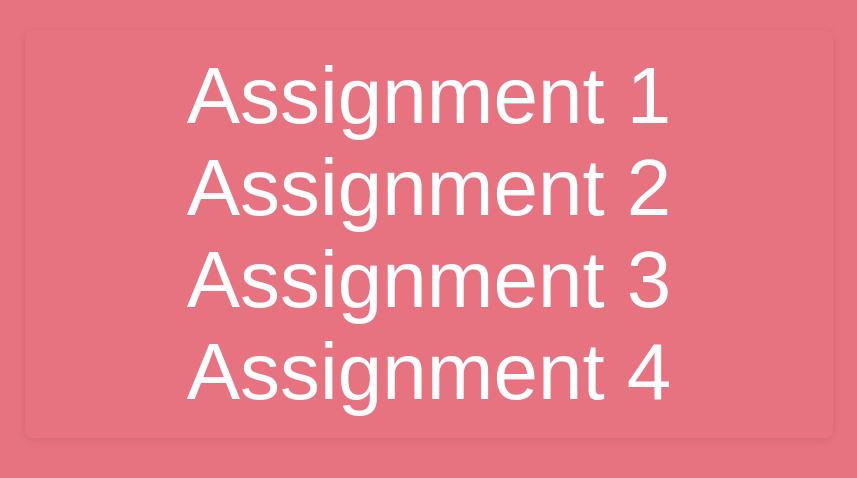
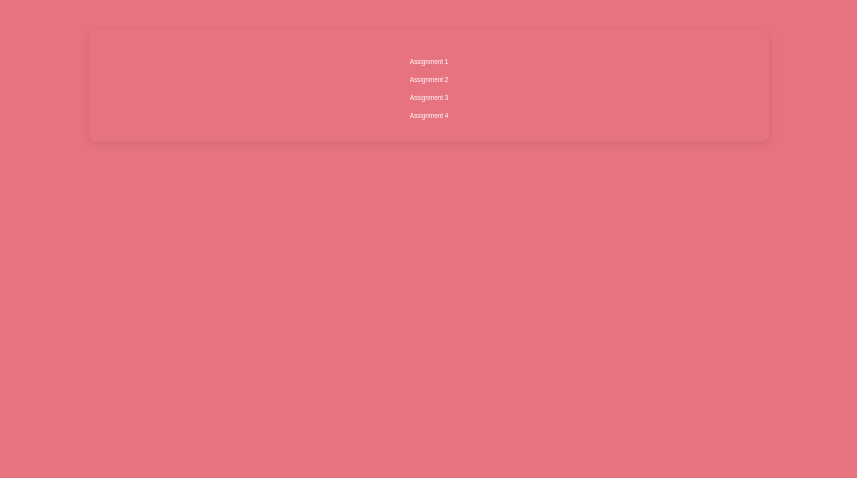
Before and after one commit to astr0nom1ca/Karatu-2nd-Semester-CSS-1-4, a plain HTML site: page index.html in a window 1280 px wide. Shown: the whole page, without its empty margins (211-1068 px from the left). Drawn offline with Linux system fonts and the light colour scheme.

Commit message:
Update index.html

```diff
--- a/index.html
+++ b/index.html
@@ -15,7 +15,7 @@
             text-decoration: none;
             color: #ffffff;
             font-family: sans-serif;
-            font-size: 80px;
+            font-size:40%;
         }
         a:hover{
             color: #9ce6f1;
@@ -23,7 +23,7 @@
         }
         .menu{
         margin: 30px;
-        width: 60%;
+        width: 50%;
         padding: 20px;
         text-align: center;
         border-radius: 8px;
```
